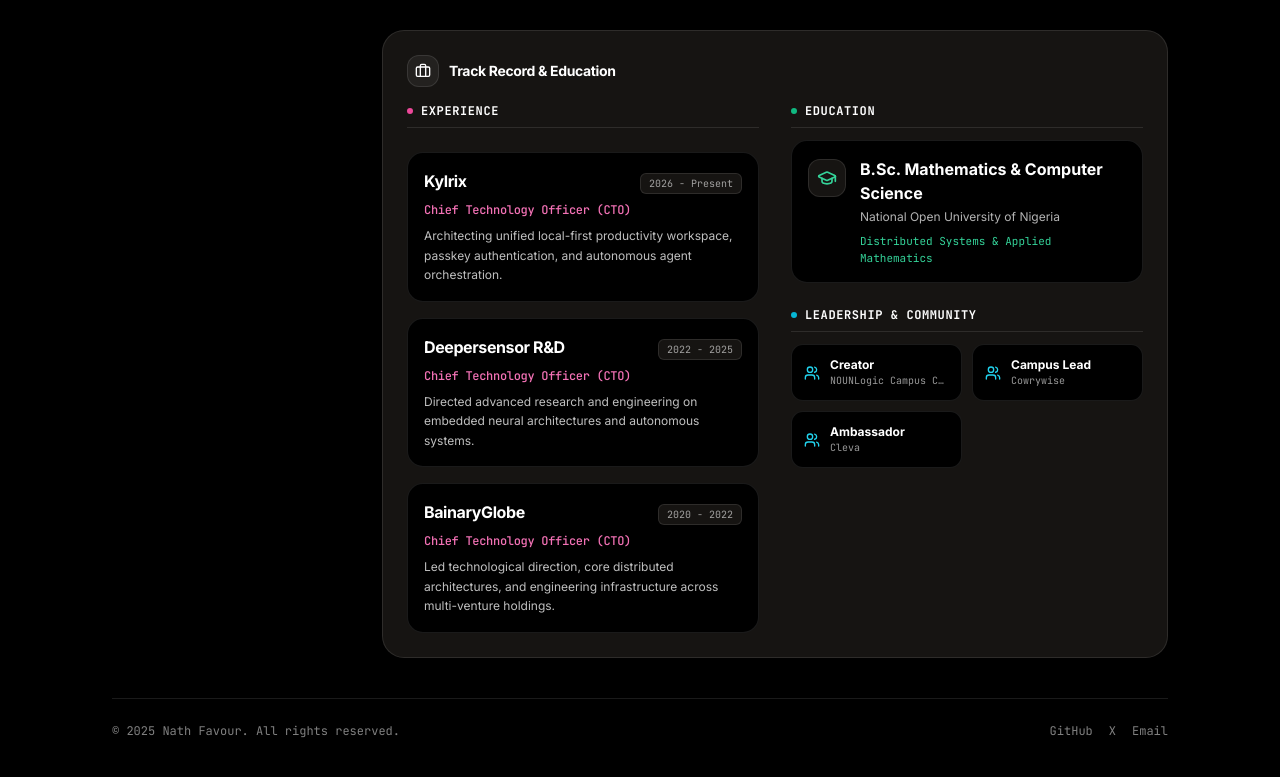
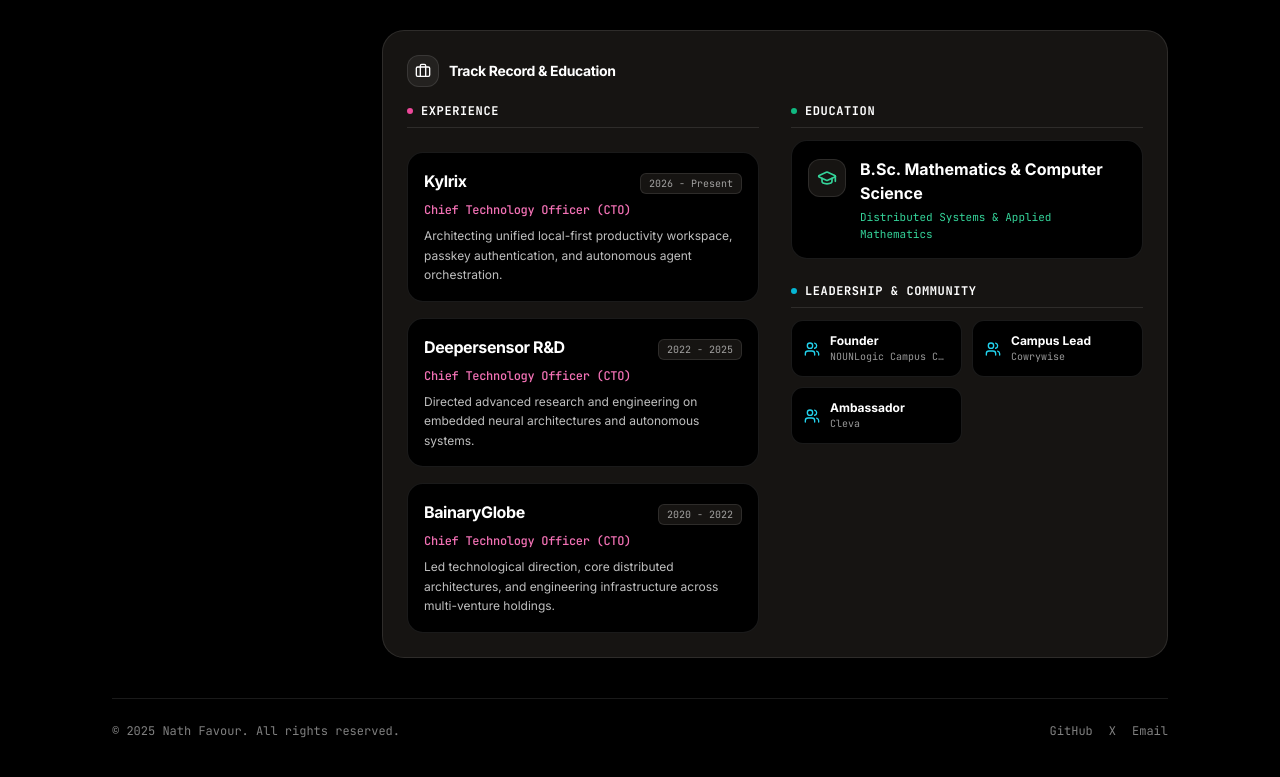
Before and after one commit to nathfavour/portfolio, a React (Vite) app: page / in a window 1280 px wide. Shown: the part 1654-2431 px from the top of the page. Built offline with nearby package versions, Linux system fonts and the light colour scheme; no server answers.

Commit message:
fix: remove university name, display only course, and set NOUNLogic role to Founder

```diff
--- a/components/History.tsx
+++ b/components/History.tsx
@@ -56,8 +56,8 @@
                                 </div>
                                 <div className="space-y-1">
                                     <div className="font-bold text-white text-sm sm:text-base">{education.degree}</div>
-                                    <div className="text-xs text-white/70">{education.school}</div>
-                                    <div className="text-[11px] text-emerald-400 font-mono pt-1">{education.focus}</div>
+                                    {education.school && <div className="text-xs text-white/70">{education.school}</div>}
+                                    <div className="text-[11px] text-emerald-400 font-mono">{education.focus}</div>
                                 </div>
                             </div>
                         </div>
--- a/constants.tsx
+++ b/constants.tsx
@@ -233,12 +233,11 @@
 
     education: {
         degree: "B.Sc. Mathematics & Computer Science",
-        school: "National Open University of Nigeria",
         focus: "Distributed Systems & Applied Mathematics"
     },
 
     community: [
-        { role: "Creator", label: "NOUNLogic Campus Community" },
+        { role: "Founder", label: "NOUNLogic Campus Community" },
         { role: "Campus Lead", label: "Cowrywise" },
         { role: "Ambassador", label: "Cleva" }
     ]
--- a/types.ts
+++ b/types.ts
@@ -58,7 +58,7 @@
 
 export interface EducationItem {
     degree: string;
-    school: string;
+    school?: string;
     focus: string;
 }
 
```
